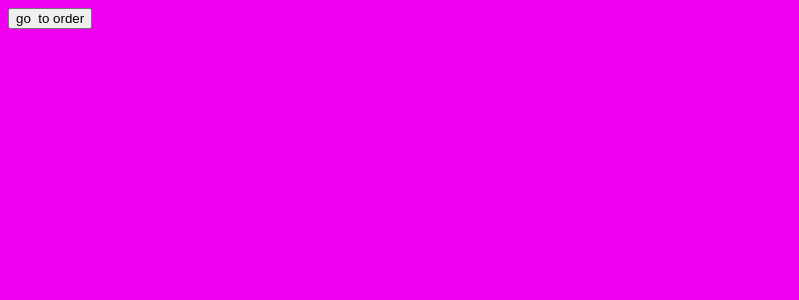
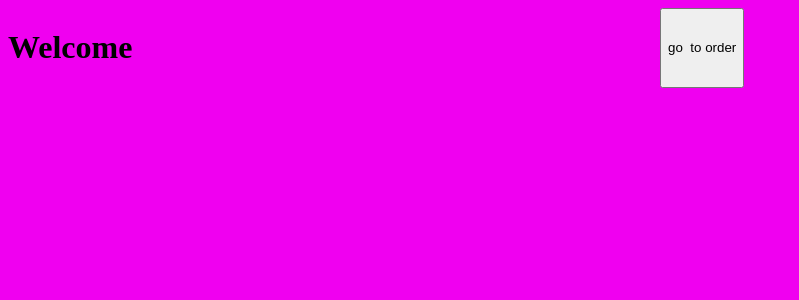
Before and after one commit to cooker-of-rice/interactive_order_tablet, a PHP site: page / in a window 1280 px wide. Shown: the top 300 px of the page, without its empty margins (0-799 px from the left). Run offline with PHP 8.4, Linux system fonts and the light colour scheme.

Commit message:
another one

```diff
--- a/index.html
+++ b/index.html
@@ -7,6 +7,7 @@
     <link rel="stylesheet" href="style.css">
 </head>
 <body>
+    <h1>Welcome </h1>
 <input class="buttons" type="button" value="go  to order">
 </body>
 </html>
--- a/style.css
+++ b/style.css
@@ -1,5 +1,6 @@
 body{
     background-color: #f000f0;
+    display: flex;
 }
 
 .selection {
@@ -10,7 +11,7 @@ body{
   }
 
   .buttons{
-    display: flex;
-    flex-direction: column;
-    justify-content: center;
+    margin:0 auto;
+    display:block;
+    text-align:center
   }
```
